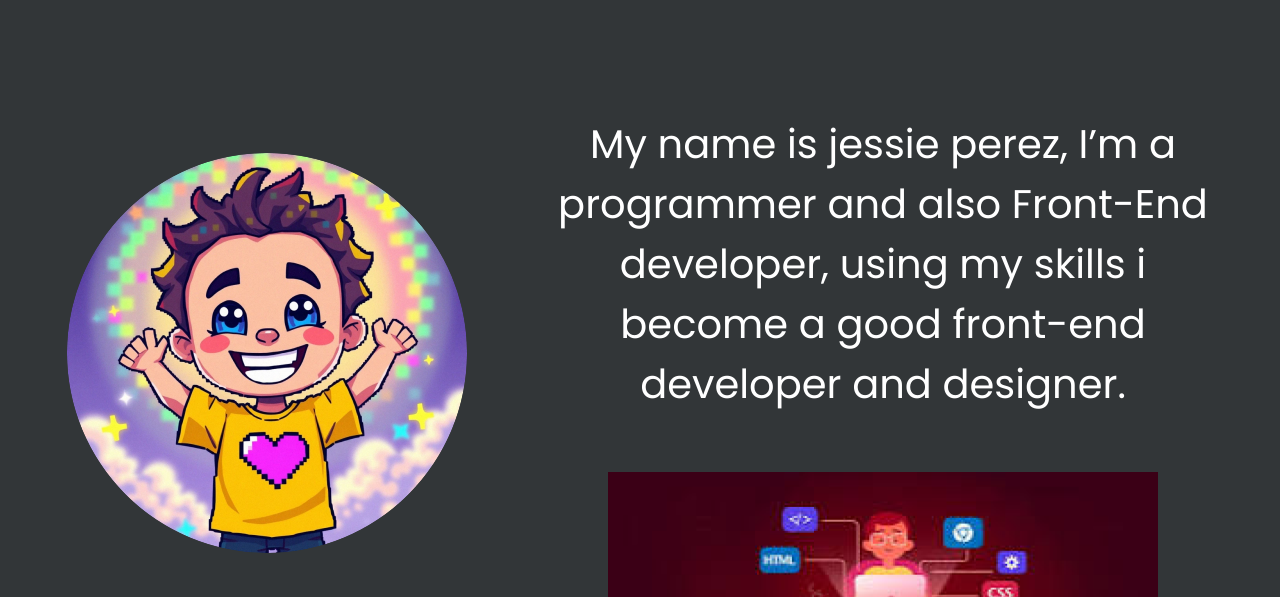
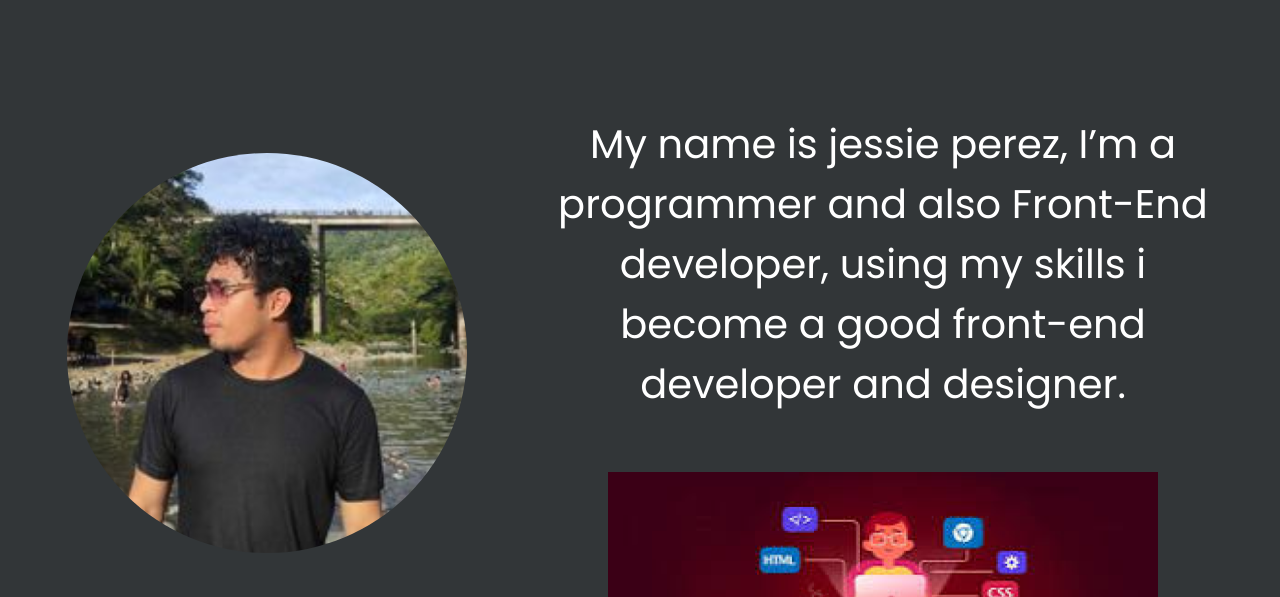
Before and after one commit to PerezJessieM07/PerezJessieM07.github.io, a plain HTML site: page desktop-about-me-page.html in a window 1280 px wide. Shown: the part 203-800 px from the top of the page. Drawn offline with Linux system fonts and the light colour scheme.

Commit message:
last edit

```diff
--- a/desktop-about-me-page.html
+++ b/desktop-about-me-page.html
@@ -55,7 +55,7 @@
               class="frame-image"
               loading="lazy"
               alt=""
-              src="./public/frame--icon@2x.png"
+              src="./public/jcphoto.jpg"
             />
           </div>
           <div class="my-name-is-jessie-perez-im-a-parent">
```
Also changed, not shown: desktop-contact-page.html (+1 -1 lines).
